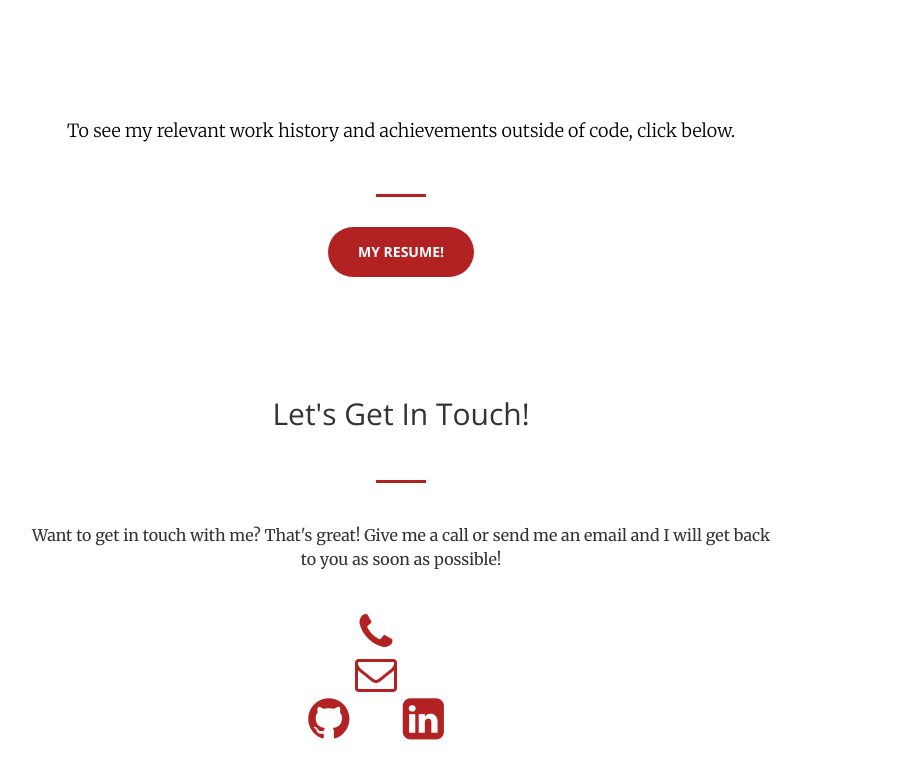
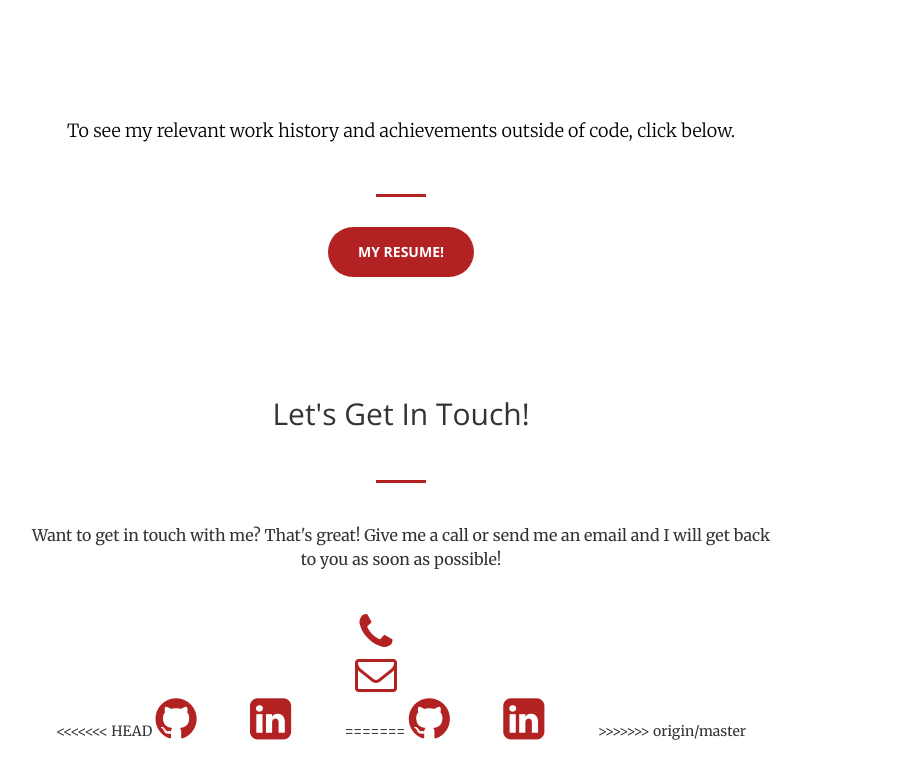
Before and after one commit to amlarios/amlarios.github.io, a website: page index.html in a window 1280 px wide. Shown: the part 1625-2404 px from the top of the page, without its empty margins (239-1142 px from the left). Drawn offline with nearby package versions, Linux system fonts and the light colour scheme.

Commit message:
Added links to Github and LinkedIn

```diff
--- a/index.html
+++ b/index.html
@@ -173,8 +173,13 @@
                         <i class="fa fa-envelope-o fa-3x sr-contact" style="color:#B22222; padding-right: 50px;"></i>
                         <!-- <p><a href="mailto:your-email@your-domain.com">myemail@school.edu</a></p> -->
                       </div>
+<<<<<<< HEAD
+                      <a href="https://github.com/amlarios" target="_blank"><i class="fa fa-github fa-3x" style="font-size:48px;color:#B22222; padding-right: 50px;"></i></a>
+                      <a href="https://www.linkedin.com/in/alessio-larios-b5b655135/" target="_blank"><i class="fa fa-linkedin-square fa-3x" style="font-size:48px;color:#B22222; padding-right: 50px;"></i></a>
+=======
                       <i class="fa fa-github fa-3x" style="font-size:48px;color:#B22222; padding-right: 50px;"></i>
                       <i class="fa fa-linkedin-square fa-3x" style="font-size:48px;color:#B22222; padding-right: 50px;"></i>
+>>>>>>> origin/master
                     </div>
                 </div>
                 <!-- <div class="col-lg-4 col-lg-offset-2 text-center">
```
